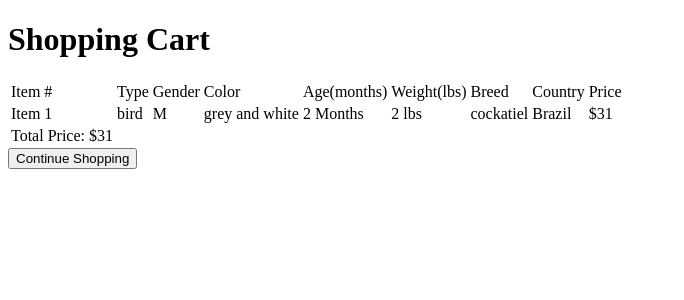
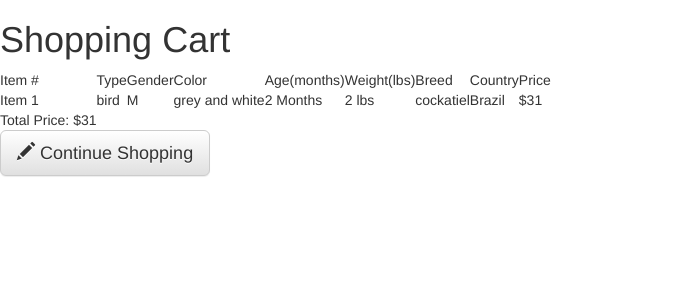
Before and after one commit to bginn/CST336-PetShop, a PHP site: page /cart.php?petId=14563 in a window 1280 px wide. Shown: the top 300 px of the page, without its empty margins (0-684 px from the left). Run offline with PHP 8.4, Linux system fonts and the light colour scheme; data comes from the database, SQL or seed files in the repository.

Commit message:
bootsrap

```diff
--- a/cart.php
+++ b/cart.php
@@ -27,6 +27,17 @@
 <html>
     <head>
         <title>Shopping Cart</title>
+<!-- *********************************************************************************** -->
+        <!-- Latest compiled and minified CSS -->
+<link rel="stylesheet" href="https://maxcdn.bootstrapcdn.com/bootstrap/3.3.7/css/bootstrap.min.css" integrity="sha384-BVYiiSIFeK1dGmJRAkycuHAHRg32OmUcww7on3RYdg4Va+PmSTsz/K68vbdEjh4u" crossorigin="anonymous">
+
+<!-- Optional theme -->
+<link rel="stylesheet" href="https://maxcdn.bootstrapcdn.com/bootstrap/3.3.7/css/bootstrap-theme.min.css" integrity="sha384-rHyoN1iRsVXV4nD0JutlnGaslCJuC7uwjduW9SVrLvRYooPp2bWYgmgJQIXwl/Sp" crossorigin="anonymous">
+
+<!-- Latest compiled and minified JavaScript -->
+<script src="https://maxcdn.bootstrapcdn.com/bootstrap/3.3.7/js/bootstrap.min.js" integrity="sha384-Tc5IQib027qvyjSMfHjOMaLkfuWVxZxUPnCJA7l2mCWNIpG9mGCD8wGNIcPD7Txa" crossorigin="anonymous"></script>
+<!-- ***************************-->
+
     </head>
     <body>
         <h1>Shopping Cart</h1>
```
